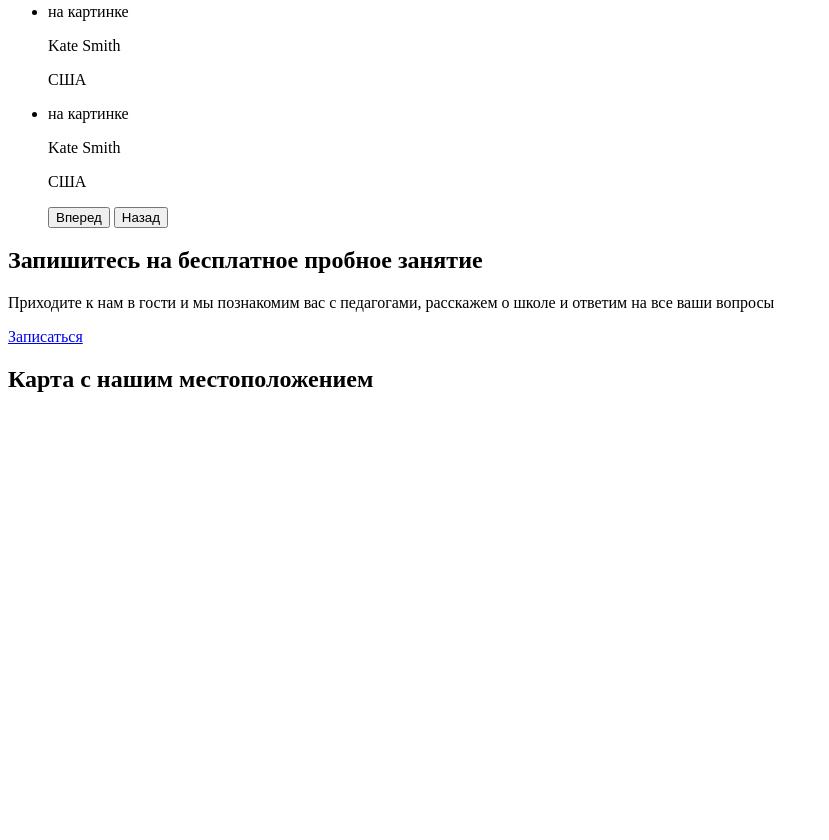
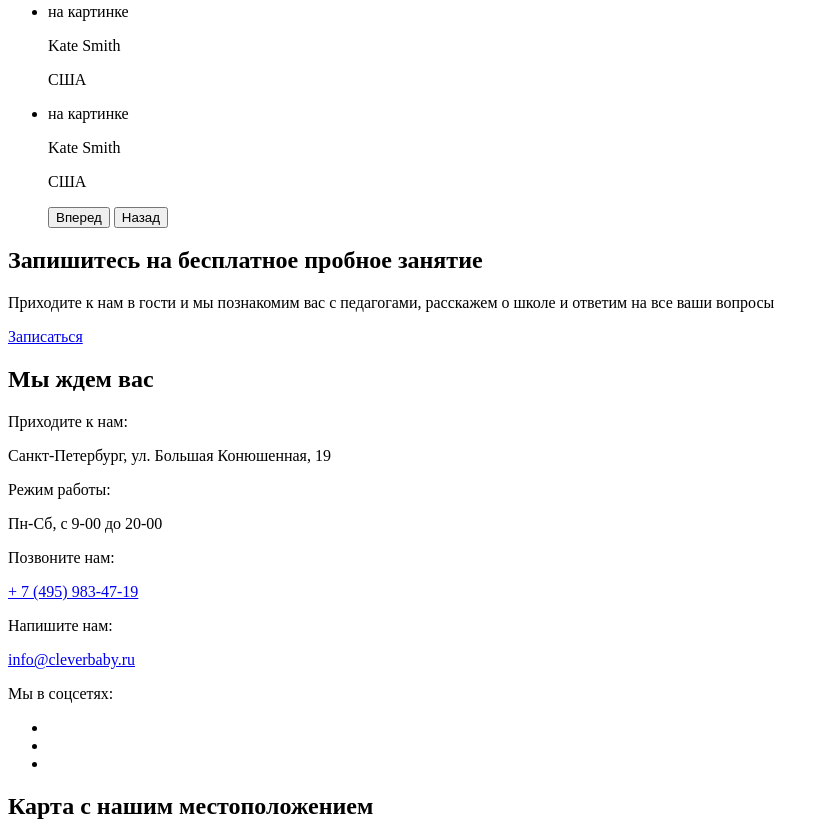
Before and after one commit to anatoliay/Children-sSchool, a plain HTML site: page Index.html in a window 1280 px wide. Shown: the part 2058-2898 px from the top of the page, without its empty margins (0-829 px from the left). Before the commit the page ends 2471 px from the top, so only its background shows below. Drawn offline with Linux system fonts and the light colour scheme.

Commit message:
блок contact

```diff
--- a/Index.html
+++ b/Index.html
@@ -156,6 +156,33 @@
 			<p class="banner__text">Приходите к нам в гости и мы познакомим вас с педагогами, расскажем о школе и ответим на все ваши вопросы</p>
 			<a href="#" class="banner__text">Записаться</a>
 		</section>
+		<section class="contact">
+			<h2 class="contact__title">Мы ждем вас</h2>
+			<div class="contact__wrapper">
+				<p class="contact__subtitle">Приходите к нам:</p>
+				<p class="contact__text">Санкт-Петербург, ул. Большая Конюшенная, 19</p>
+			</div>
+			<div class="contact__wrapper">
+				<p class="contact__subtitle">Режим работы:</p>
+				<p class="contact__text">Пн-Сб, с 9-00 до 20-00</p>
+			</div>
+			<div class="contact__wrapper">
+				<p class="contact__subtitle">Позвоните нам:</p>
+				<a href="tel:+7(495)9834719" class="contact__tel">+ 7 (495) 983-47-19</a>
+			</div>
+			<div class="contact__wrapper">
+				<p class="contact__subtitle">Напишите нам:</p>
+				<a href="mail:info@cleverbaby.ru">info@cleverbaby.ru</a>
+			</div>
+			<div class="contact__wrapper">
+				<p class="contact__subtitle">Мы в соцсетях:</p>
+				<ul class="contact__list">
+					<li class="contact__item"></li>
+					<li class="contact__item"></li>
+					<li class="contact__item"></li>
+				</ul>
+			</div>
+		</section>
 		<section class="map">
 			<h2 class="visually-hidden">Карта с нашим местоположением</h2>
 			<div class="container"></div>
```
